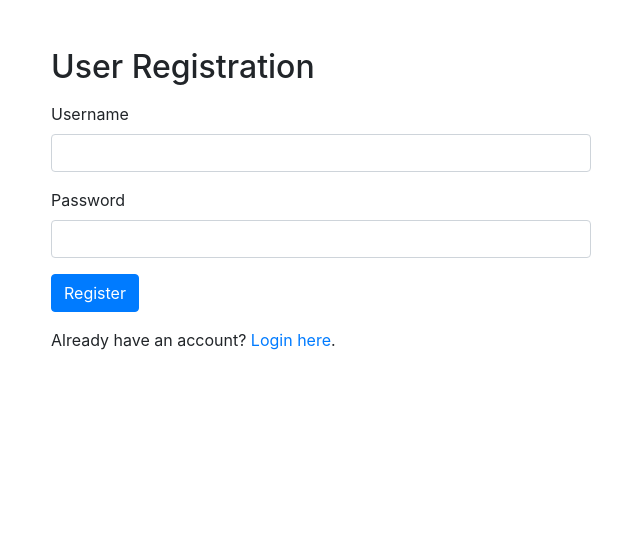
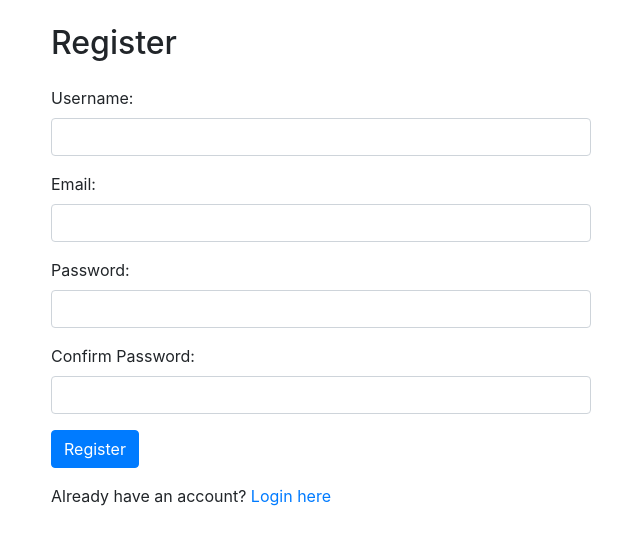
Before and after one commit to CAbdoulaye/CheikhFayeFinalProject, a Flask app: page /register in a window 1280 px wide. Shown: the part 56-601 px from the top of the page, without its empty margins (319-959 px from the left). Run offline with Flask 3, Linux system fonts and the light colour scheme; some libraries are stand-ins or nearby versions.

Commit message:
fixed register bug. now can successfully register and log in

```diff
--- a/app.py
+++ b/app.py
@@ -1,13 +1,12 @@
 from flask import Flask, render_template, redirect, url_for, flash, request
 from werkzeug.security import generate_password_hash, check_password_hash
-from db import init_app, get_db, register_user, login_user, add_review
+from db import create_tables, register_user, login_user, add_review
 
 app = Flask(__name__)
 app.config['SECRET_KEY'] = 'your_secret_key'
-app.config['DATABASE'] = 'users.db'  # Update this with your actual database path
 
-# Initialize the database
-init_app(app)
+# ... (your other code)
+
 
 # Form functions
 def validate_registration_form(username, email, password, confirm_password):
@@ -43,7 +42,11 @@ def validate_review_form(movie_title, review_text):
 
     return True
 
+# ... (your other code)
 
+
+# Routes for user authentication
+# Routes for user authentication
 # Routes for user authentication
 @app.route('/register', methods=['GET', 'POST'])
 def register():
@@ -55,11 +58,12 @@ def register():
             request.form['username'],
             request.form['email'],
             request.form['password'],
-            request.form['confirm_password']
+            request.form['confirm_password']  # Include the confirm_password field
         )
 
         if validate_registration_form(*form):
-            result = register_user(*form)
+            # Update the function call to pass all four parameters
+            result = register_user(form[0], form[1], form[2], form[3])
 
             if result:
                 flash('Registration successful! You can now log in.', 'success')
@@ -91,6 +95,7 @@ def login():
                 return response
             else:
                 flash('Login failed. Check your username and password.', 'danger')
+
     return render_template('login.html')
 
 
@@ -113,19 +118,26 @@ def add_review_route():
             add_review(user_id, *form)
             flash('Review added successfully!', 'success')
             return redirect(url_for('index'))
+
     return render_template('add_review.html')
 
 
 @app.route('/logout')
 def logout():
-    # Logout logic
-    return render_template('logout.html')
+    # Clear the user_id cookie to log the user out
+    response = redirect(url_for('index'))
+    response.delete_cookie('user_id')
+    flash('Logout successful!', 'success')
+    return response
 
 
 @app.route('/')
 def index():
     return render_template('index.html')  # Adjust the template name as needed
 
+# ... (your other code)
+
 
 if __name__ == '__main__':
+    create_tables()  # Ensure that the database tables are created before running the app
     app.run(debug=True)
--- a/db.py
+++ b/db.py
@@ -1,82 +1,74 @@
 import sqlite3
-import click
-from flask import current_app, g
-from flask.cli import with_appcontext
 from werkzeug.security import generate_password_hash, check_password_hash
 
+DATABASE_FILE = 'users.db'
 
-def get_db():
-    if 'db' not in g:
-        g.db = sqlite3.connect(
-            current_app.config['DATABASE'],
-            detect_types=sqlite3.PARSE_DECLTYPES
-        )
-        g.db.row_factory = sqlite3.Row
+def create_tables():
+    conn = sqlite3.connect(DATABASE_FILE)
+    cursor = conn.cursor()
 
-    return g.db
+    cursor.executescript('''
+        CREATE TABLE IF NOT EXISTS users (
+            id INTEGER PRIMARY KEY AUTOINCREMENT,
+            username TEXT NOT NULL UNIQUE,
+            email TEXT NOT NULL UNIQUE,
+            password_hash TEXT NOT NULL
+        );
+
+        CREATE TABLE IF NOT EXISTS reviews (
+            id INTEGER PRIMARY KEY AUTOINCREMENT,
+            user_id INTEGER,
+            movie_title TEXT NOT NULL,
+            review_text TEXT NOT NULL,
+            FOREIGN KEY (user_id) REFERENCES users (id)
+        );
+    ''')
+
+    conn.commit()
+    conn.close()
+
+def register_user(username, email, password, confirm_password):
+    conn = sqlite3.connect(DATABASE_FILE)
+    cursor = conn.cursor()
+
+    cursor.execute('SELECT * FROM users WHERE username=? OR email=?', (username, email))
+    existing_user = cursor.fetchone()
+
+    if existing_user:
+        conn.close()
+        return False  # User already exists
+
+    # Additional check for password matching confirm_password
+    if password != confirm_password:
+        conn.close()
+        return False  # Passwords do not match
+
+    # Use a valid hash method for generate_password_hash
+    password_hash = generate_password_hash(password, method='pbkdf2:sha256')
+    cursor.execute('INSERT INTO users (username, email, password_hash) VALUES (?, ?, ?)', (username, email, password_hash))
+    conn.commit()
+    conn.close()
+    return True  # Registration successful
 
 
-def close_db(e=None):
-    db = g.pop('db', None)
+def login_user(username, password):
+    conn = sqlite3.connect(DATABASE_FILE)
+    cursor = conn.cursor()
 
-    if db is not None:
-        db.close()
+    cursor.execute('SELECT * FROM users WHERE username=?', (username,))
+    user = cursor.fetchone()
 
+    conn.close()
 
-def init_db():
-    db = get_db()
-
-    with current_app.open_resource('schema.sql') as f:
-        db.executescript(f.read().decode('utf8'))
-
-    click.echo('Initialized the database.')
-
-
-def register_user(username, email, password):
-    db = get_db()
-    hashed_password = generate_password_hash(password, method='sha256')
-
-    try:
-        db.execute(
-            'INSERT INTO users (username, email, password_hash) VALUES (?, ?, ?)',
-            (username, email, hashed_password)
-        )
-        db.commit()
-        return True
-    except sqlite3.IntegrityError:
-        return False
-    finally:
-        db.close()
-
-def login_user(username, password):
-    db = get_db()
-    user = db.execute(
-        'SELECT * FROM users WHERE username = ?',
-        (username,)
-    ).fetchone()
-
-    if user and check_password_hash(user['password_hash'], password):
-        return user
+    if user and check_password_hash(user[3], password):  # Assuming password_hash is in the fourth column
+        return user  # Return the user object on successful login
     else:
-        return None
-
+        return None  # Login failed
 
 def add_review(user_id, movie_title, review_text):
-    db = get_db()
-    db.execute(
-        'INSERT INTO reviews (user_id, movie_title, review_text) VALUES (?, ?, ?)',
-        (user_id, movie_title, review_text)
-    )
-    db.commit()
+    conn = sqlite3.connect(DATABASE_FILE)
+    cursor = conn.cursor()
 
-
-@click.command('init-db')
-@with_appcontext
-def init_db_command():
-    """Clear the existing data and create new tables."""
-    init_db()
-
-
-def init_app(app):
-    app.teardown_appcontext(close_db)
-    app.cli.add_command(init_db_command)
+    cursor.execute('INSERT INTO reviews (user_id, movie_title, review_text) VALUES (?, ?, ?)', (user_id, movie_title, review_text))
+    conn.commit()
+    conn.close()
--- a/templates/register.html
+++ b/templates/register.html
@@ -3,22 +3,42 @@
 {% block title %}Register - My App{% endblock %}
 
 {% block content %}
-    <div class="row justify-content-center">
-        <div class="col-md-6">
-            <h2 class="mt-4">User Registration</h2>
-            <form method="POST" action="{{ url_for('register') }}" class="mt-3">
-                <!-- Form fields go here -->
+    <div class="row">
+        <div class="col-md-6 offset-md-3">
+            <h2 class="mb-4">Register</h2>
+            {% with messages = get_flashed_messages() %}
+                {% if messages %}
+                    <ul class="alert alert-danger">
+                        {% for message in messages %}
+                            <li>{{ message }}</li>
+                        {% endfor %}
+                    </ul>
+                {% endif %}
+            {% endwith %}
+            <form method="post" action="{{ url_for('register') }}">
                 <div class="form-group">
-                    <label for="username">Username</label>
-                    <input type="text" class="form-control" id="username" name="username" required>
+                    <label for="username">Username:</label>
+                    <input type="text" class="form-control" name="username" required>
                 </div>
+
                 <div class="form-group">
-                    <label for="password">Password</label>
-                    <input type="password" class="form-control" id="password" name="password" required>
+                    <label for="email">Email:</label>
+                    <input type="email" class="form-control" name="email" required>
                 </div>
+
+                <div class="form-group">
+                    <label for="password">Password:</label>
+                    <input type="password" class="form-control" name="password" required>
+                </div>
+
+                <div class="form-group">
+                    <label for="confirm_password">Confirm Password:</label>
+                    <input type="password" class="form-control" name="confirm_password" required>
+                </div>
+
                 <button type="submit" class="btn btn-primary">Register</button>
             </form>
-            <p class="mt-3">Already have an account? <a href="{{ url_for('login') }}">Login here</a>.</p>
+            <p class="mt-3">Already have an account? <a href="{{ url_for('login') }}">Login here</a></p>
         </div>
     </div>
 {% endblock %}
```
Also changed, not shown: templates/login.html (+22 -20 lines), users.db.
